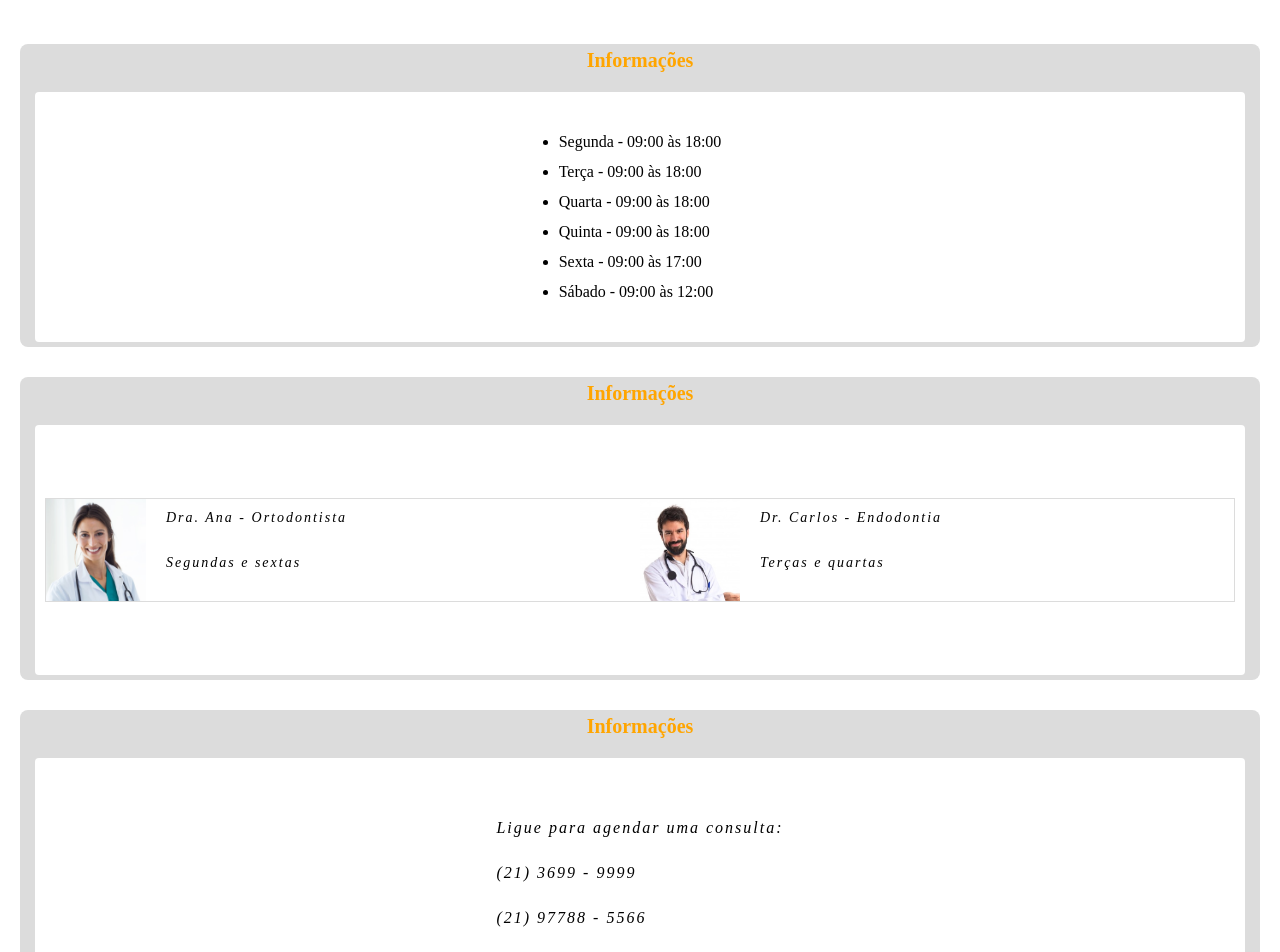
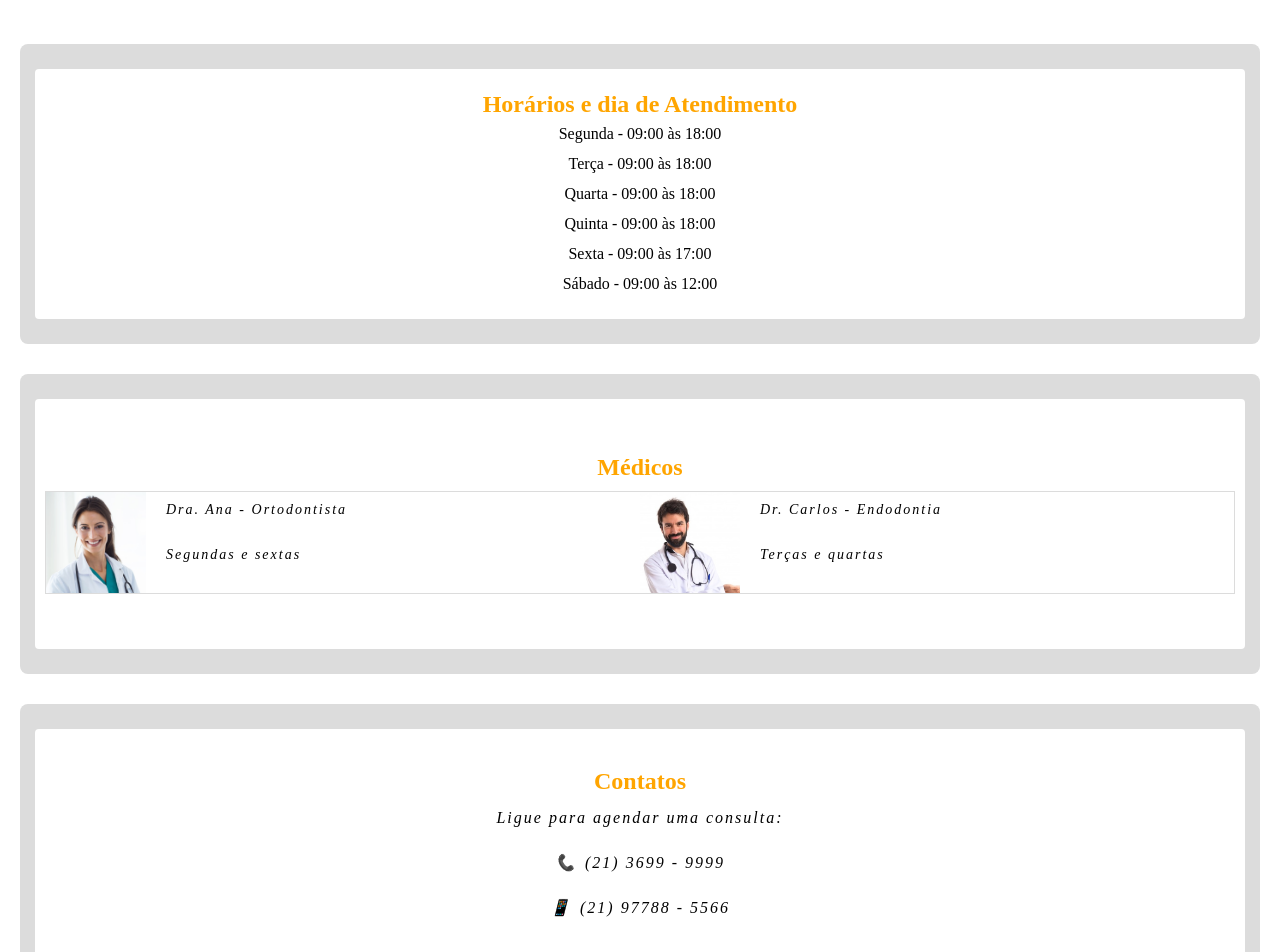
Before and after one commit to pollyanna79/dentistapolly, a Next.js app: page / in a window 1280 px wide. Shown: the part 1660-2612 px from the top of the page. Built offline with nearby package versions, Linux system fonts and the light colour scheme.

Commit message:
adicionando as alterações

```diff
--- a/src/app/Componentes/Moldurainformacoes/index.jsx
+++ b/src/app/Componentes/Moldurainformacoes/index.jsx
@@ -2,7 +2,7 @@ import estilos from './moldurainformacoes.module.css';
 export default function MolduraInformacoes(props){
     return(
         <div className={estilos.moldura}>
-            <h3>Informações</h3>
+
             <div className={estilos.info}>{props.children}</div>
         </div>
     )
--- a/src/app/page.js
+++ b/src/app/page.js
@@ -135,6 +135,8 @@ export default function Home() {
 
         <MolduraInformacoes>
           < ul className={estilos.lista_horarios}>
+          <h2>Horários e dia de Atendimento</h2>
+
             <li>Segunda - 09:00 às 18:00</li>
             <li>Terça - 09:00 às 18:00</li>
             <li>Quarta - 09:00 às 18:00</li>
@@ -146,7 +148,7 @@ export default function Home() {
 
 
         <MolduraInformacoes>
-
+        <h2>Médicos </h2>
           <div className={estilos.card}>
              <Image
                 className={estilos.img_aparelho}
@@ -175,11 +177,17 @@ export default function Home() {
 
 
         <MolduraInformacoes>
-
+          <h2>Contatos</h2>
           <div className={estilos.fones}>
           <p>Ligue para agendar uma consulta:</p>
-          <p>(21) 3699 - 9999</p>
-          <p>(21) 97788 - 5566</p>
+          <p style={{ display: 'flex', alignItems: 'center', gap: '8px', justifyContent: 'center' }}>
+      <span>📞</span> (21) 3699 - 9999
+    </p>
+
+    {/* Ícone de Celular/WhatsApp (Emoji) */}
+    <p style={{ display: 'flex', alignItems: 'center', gap: '8px', justifyContent: 'center' }}>
+      <span>📱</span> (21) 97788 - 5566
+    </p>
           </div>
           </MolduraInformacoes>
 
--- a/src/app/page.module.css
+++ b/src/app/page.module.css
@@ -76,6 +76,7 @@
   justify-content: center;
   flex: 1 1 400px;
   padding: 10px 0px;
+  box-shadow: 0 10px 15px -10px rgba(163, 162, 162, 0.3);
 }
 
 .lista_servicos li img {
@@ -242,3 +243,21 @@
   color: #fdb203;
   text-align: center;
 }
+.lista_horarios h2{
+  text-align: center;
+  color: orange;
+
+}
+.secao_informacoes h2{
+  text-align: center;
+  color: orange;
+}
+.lista_horarios{
+  list-style-type: none;
+
+  display: flex;
+  flex-direction: column; /* Itens um embaixo do outro */
+  align-items: center;    /* Centraliza horizontalmente */
+  justify-content: center; /* Centraliza verticalmente (se o pai tiver altura) */
+  text-align: center;
+}
```
Also changed, not shown: public/waths-sap.png (added).
